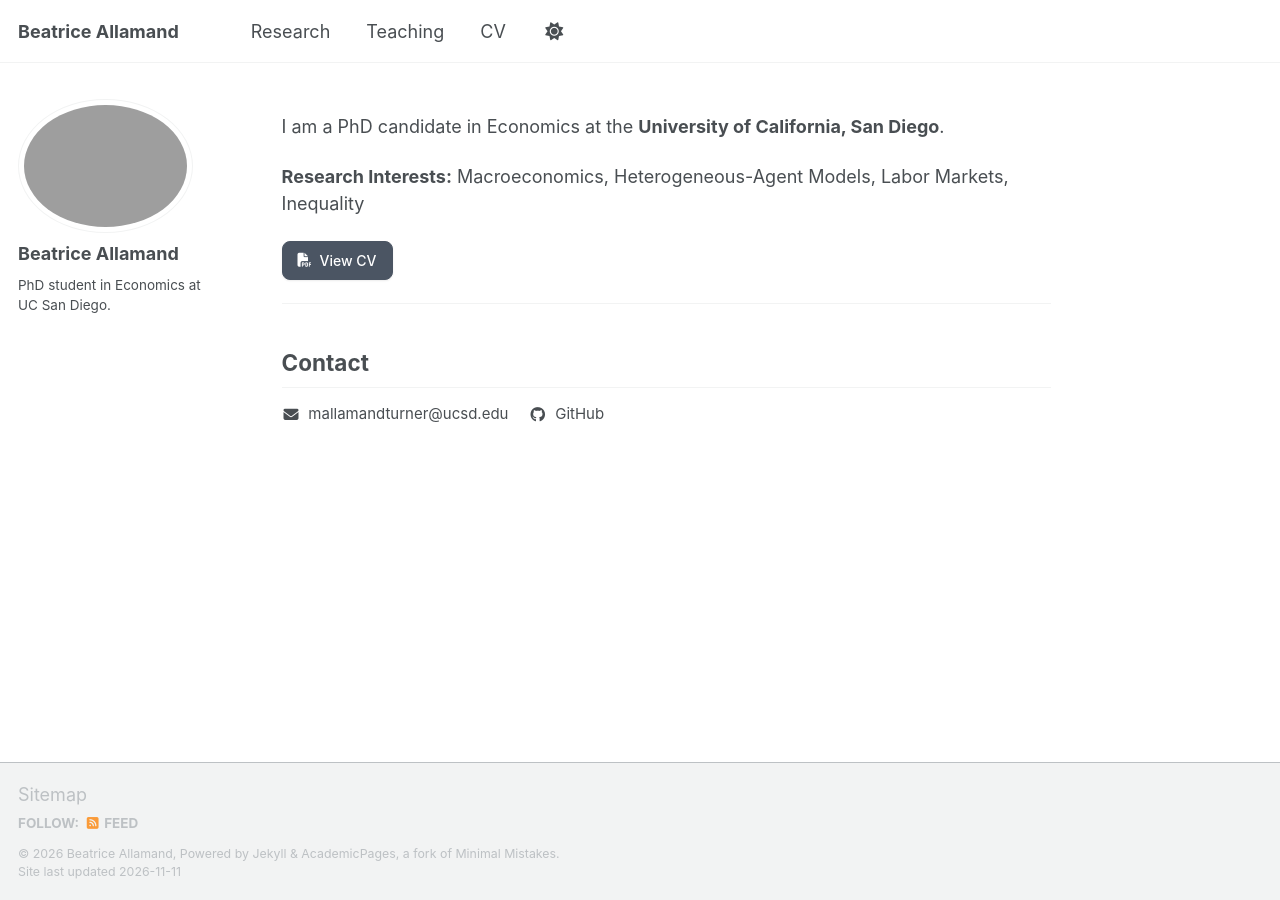
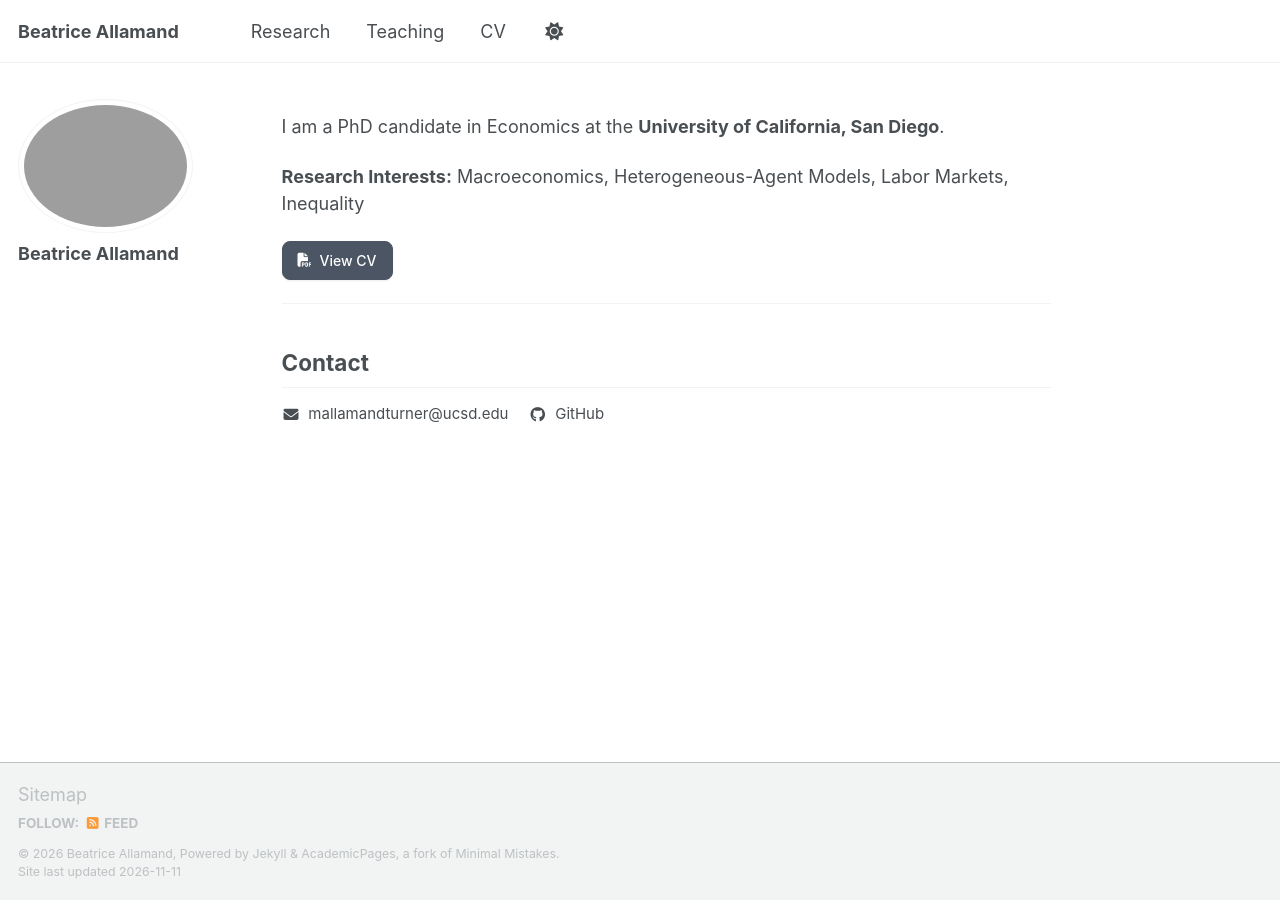
Before and after one commit to beatriceallamand/beatriceallamand.github.io, a Jekyll site: the page built from _pages/about.md, in a window 1280 px wide. Built offline with Jekyll 4.4.1, drawn with Linux system fonts in a browser that asks for light colours; a script bundle is joined from its source files by our own code; library files that are not in the unit come from our copies.

Commit message:
Comment out description and bio in _config.yml
Comment out the description and bio fields in the config.

```diff
--- a/_config.yml
+++ b/_config.yml
@@ -13,7 +13,7 @@
 title                    : "Beatrice Allamand"
 title_separator          : "-"
 name                     : &name "Beatrice Allamand"
-description              : &description "PhD student in Economics at UC San Diego"   # Update this with a general description of your site, this is the default if not overridden by a page
+#description              : &description "PhD student in Economics at UC San Diego"   # Update this with a general description of your site, this is the default if not overridden by a page
 url                      : "https://beatriceallamand.github.io" # The base hostname & protocol for your site e.g. "https://[your GitHub username].github.io",
                                                            # or if you already have some other page hosted on Github then use "https://[your GitHub username].github.io/[Your Repo Name]"
 baseurl                  : "" # the subpath of your site, e.g. "/blog"
@@ -27,7 +27,7 @@
   avatar           : "https://beatriceallamand.github.io/assets/images/avatar.png"
   name             : "Beatrice Allamand"
   pronouns         : # example: "she/her"
-  bio              : "PhD student in Economics at UC San Diego."
+#  bio              : "PhD student in Economics at UC San Diego."
   uri              : # URL
 #  github           : "beatriceallamand"
 
```
